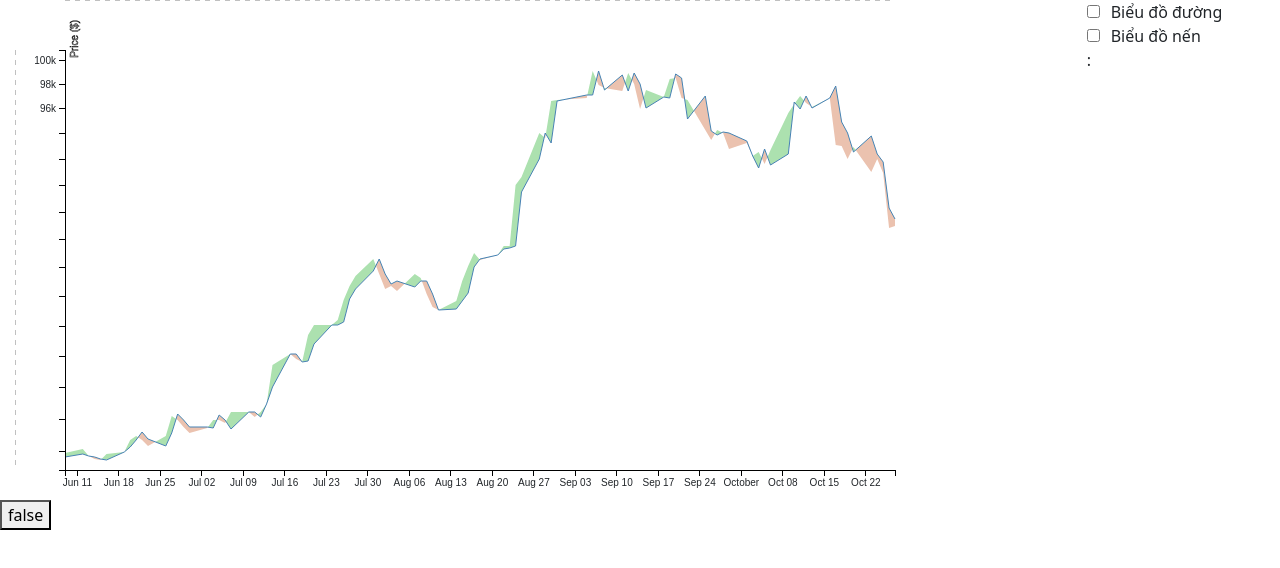
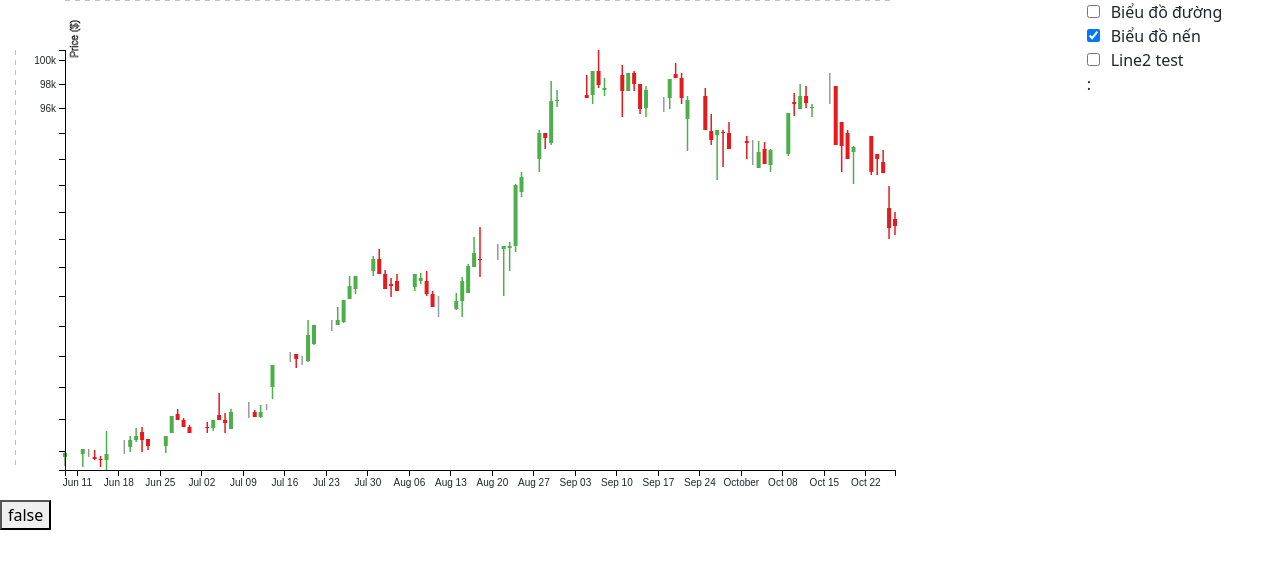
Before and after one commit to Minhnt-int/ChartProject, an Angular app: page / in a window 1280 px wide. Shown: the top 568 px of the page. Built offline with nearby package versions, Linux system fonts and the light colour scheme.

Commit message:
03-11 update

```diff
--- a/src/app/component/Chart/line-chart/line-chart.component.html
+++ b/src/app/component/Chart/line-chart/line-chart.component.html
@@ -5,15 +5,22 @@
   <div class="col-2">
     <div class="row">
       <div class="col-1">
-        <input type="checkbox" (click)="visibleChanges(false)" />
+        <input type="checkbox" (click)="visibleChanges('line')" />
       </div>
       <label class="col"> Biểu đồ đường </label>
     </div>
     <div class="row">
       <div class="col-1">
-        <input type="checkbox" (click)="visibleChanges(true)" />
+        <input type="checkbox" (click)="visibleChanges('candle')" checked />
       </div>
       <label class="col"> Biểu đồ nến </label>
+    </div>
+
+    <div class="row">
+      <div class="col-1">
+        <input type="checkbox" (click)="visibleChanges('test')" />
+      </div>
+      <label class="col"> Line2 test </label>
     </div>
 
     <a>{{ pointer.x }} : {{ pointer.y }}</a>
--- a/src/app/component/Chart/line-chart/line-chart.component.ts
+++ b/src/app/component/Chart/line-chart/line-chart.component.ts
@@ -41,13 +41,14 @@ export class LineChartComponent implements OnInit, AfterViewInit, OnChanges {
   svgCandle: any;
   point!: number;
   currentData: any;
+  svgBollinger: any;
   formatDate = d3.utcFormat('%B %-d, %Y');
   formatValue = d3.format('.2f');
   formatChange = (y0: number, y1: number) => {
     const f = d3.format('+.2%');
     return f((y1 - y0) / y0);
   };
-  visible = [true, true];
+  visible = [false, false, false];
 
   constructor() {
     this.width = this.comWidth - this.margin.left - this.margin.right;
@@ -63,8 +64,7 @@ export class LineChartComponent implements OnInit, AfterViewInit, OnChanges {
     this.initZoom();
     this.initTooltip();
     this.pointerInit();
-    this.visibleChanges(true);
-    this.visibleChanges(false);
+    this.visibleChanges('candle');
   }
   ngAfterViewInit(): void {}
   initSvg() {
@@ -160,11 +160,6 @@ export class LineChartComponent implements OnInit, AfterViewInit, OnChanges {
       .x((d: any) => this.x(d.date))
       .y((d: any) => this.y(d.CLOSE));
 
-    this.line2 = d3
-      .line()
-      .x((d: any) => this.x(d.date))
-      .y((d: any) => this.y(d.OPEN));
-
     // const area = d3
     //   .area()
     //   .x((d: any) => this.x(d.date))
@@ -198,6 +193,20 @@ export class LineChartComponent implements OnInit, AfterViewInit, OnChanges {
       .attr('d', areaRed);
     // .attr('opacity', 0.3);
 
+    this.svgBollinger = this.chartContainer.append('g');
+
+    this.line2 = d3
+      .line()
+      .x((d: any) => this.x(d.date))
+      .y((d: any) => this.y(d.OPEN));
+
+    this.svgLine2 = this.svgBollinger
+      .append('path')
+      .datum(this.currentData)
+      .attr('class', 'line')
+      .attr('d', this.line2)
+      .style('stroke-width', 2);
+
     let areaFillRed = d3
       .area()
       .defined((d: any) => !isNaN(d.OPEN) && !!d.OPEN)
@@ -205,7 +214,7 @@ export class LineChartComponent implements OnInit, AfterViewInit, OnChanges {
       .x((d: any) => this.x(d.date))
       .y0((d: any) => this.y(d.OPEN))
       .y1((d: any) => this.y(d.CLOSE));
-    this.chartContainer
+    this.svgBollinger
       .append('path')
       .attr('clip-path', `url(#clipPathRed)`)
       .datum(this.currentData)
@@ -219,7 +228,7 @@ export class LineChartComponent implements OnInit, AfterViewInit, OnChanges {
       .x((d: any) => this.x(d.date))
       .y0((d: any) => this.y(d.CLOSE))
       .y1((d: any) => this.y(d.OPEN));
-    this.chartContainer
+    this.svgBollinger
       .append('path')
       .attr('clip-path', `url(#clipPathGreen)`)
       .datum(this.currentData)
@@ -262,13 +271,6 @@ export class LineChartComponent implements OnInit, AfterViewInit, OnChanges {
       .attr('class', 'line')
       .attr('d', this.line)
       .style('stroke-width', 3);
-
-    this.svgLine2 = this.chartContainer
-      .append('path')
-      .datum(this.currentData)
-      .attr('class', 'line')
-      .attr('d', this.line2)
-      .style('stroke-width', 1);
   }
   initZoom() {
     const extent: [[number, number], [number, number]] = [
@@ -442,21 +444,26 @@ export class LineChartComponent implements OnInit, AfterViewInit, OnChanges {
     });
   }
 
-  visibleChanges(x: boolean) {
-    if (x) {
-      this.visible[1] = !this.visible[1];
-    } else {
-      this.visible[0] = !this.visible[0];
+  visibleChanges(x: string) {
+    switch (x) {
+      case 'line':
+        this.visible[0] = !this.visible[0];
+        break;
+      case 'candle':
+        this.visible[1] = !this.visible[1];
+
+        break;
+      case 'test':
+        this.visible[2] = !this.visible[2];
+
+        break;
     }
-    if (!this.visible[0]) {
-      this.svgLine.attr('display', 'none');
-    } else {
-      this.svgLine.attr('display', 'unset');
-    }
-    if (!this.visible[1]) {
-      this.svgCandle.attr('display', 'none');
-    } else {
-      this.svgCandle.attr('display', 'unset');
-    }
+
+    let arr = [this.svgLine, this.svgCandle, this.svgBollinger];
+    this.visible.forEach((check, index) => {
+      if (!!check) {
+        arr[index].attr('display', 'unset');
+      } else arr[index].attr('display', 'none');
+    });
   }
 }
```
